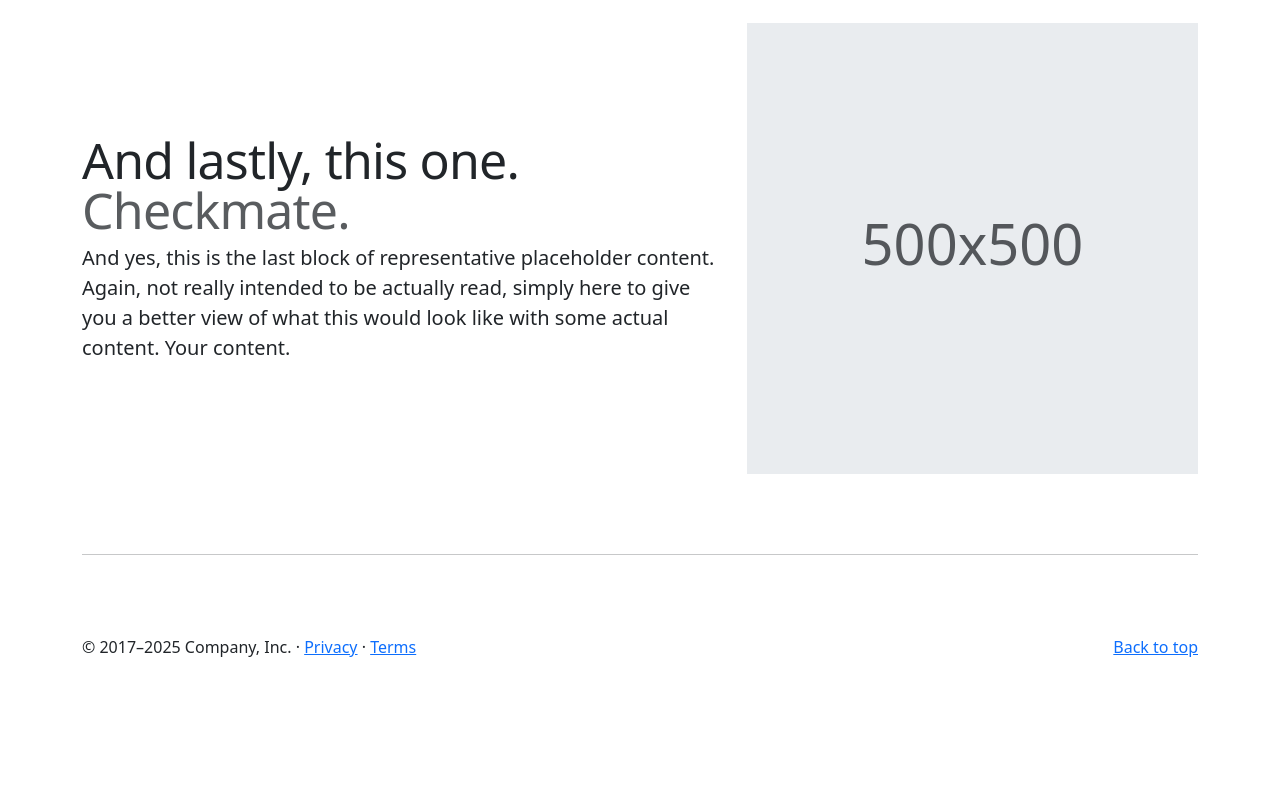
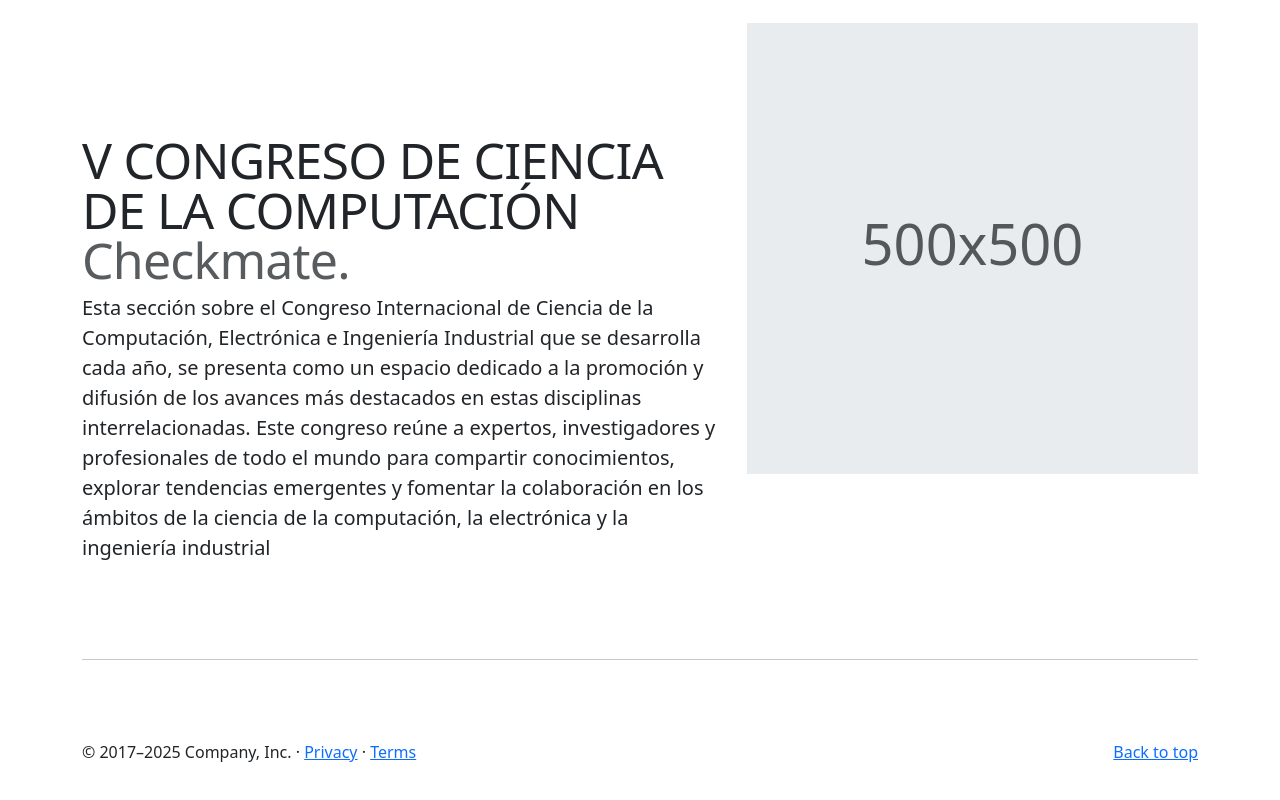
Before and after one commit to Bryan-Quitto/fisei, a plain HTML site: page index.html in a window 1280 px wide. Shown: the part 2518-3318 px from the top of the page. Before the commit the page ends 3241 px from the top, so only its background shows below. Drawn offline with Linux system fonts and the light colour scheme.

Commit message:
Noticia del congreso

```diff
--- a/index.html
+++ b/index.html
@@ -509,14 +509,11 @@
         <div class="row featurette">
           <div class="col-md-7">
             <h2 class="featurette-heading fw-normal lh-1">
-              And lastly, this one.
+              V CONGRESO DE CIENCIA DE LA COMPUTACIÓN
               <span class="text-body-secondary">Checkmate.</span>
             </h2>
             <p class="lead">
-              And yes, this is the last block of representative placeholder
-              content. Again, not really intended to be actually read, simply
-              here to give you a better view of what this would look like with
-              some actual content. Your content.
+              Esta sección sobre el Congreso Internacional de Ciencia de la Computación, Electrónica e Ingeniería Industrial que se desarrolla cada año, se presenta como un espacio dedicado a la promoción y difusión de los avances más destacados en estas disciplinas interrelacionadas. Este congreso reúne a expertos, investigadores y profesionales de todo el mundo para compartir conocimientos, explorar tendencias emergentes y fomentar la colaboración en los ámbitos de la ciencia de la computación, la electrónica y la ingeniería industrial
             </p>
           </div>
           <div class="col-md-5">
```
